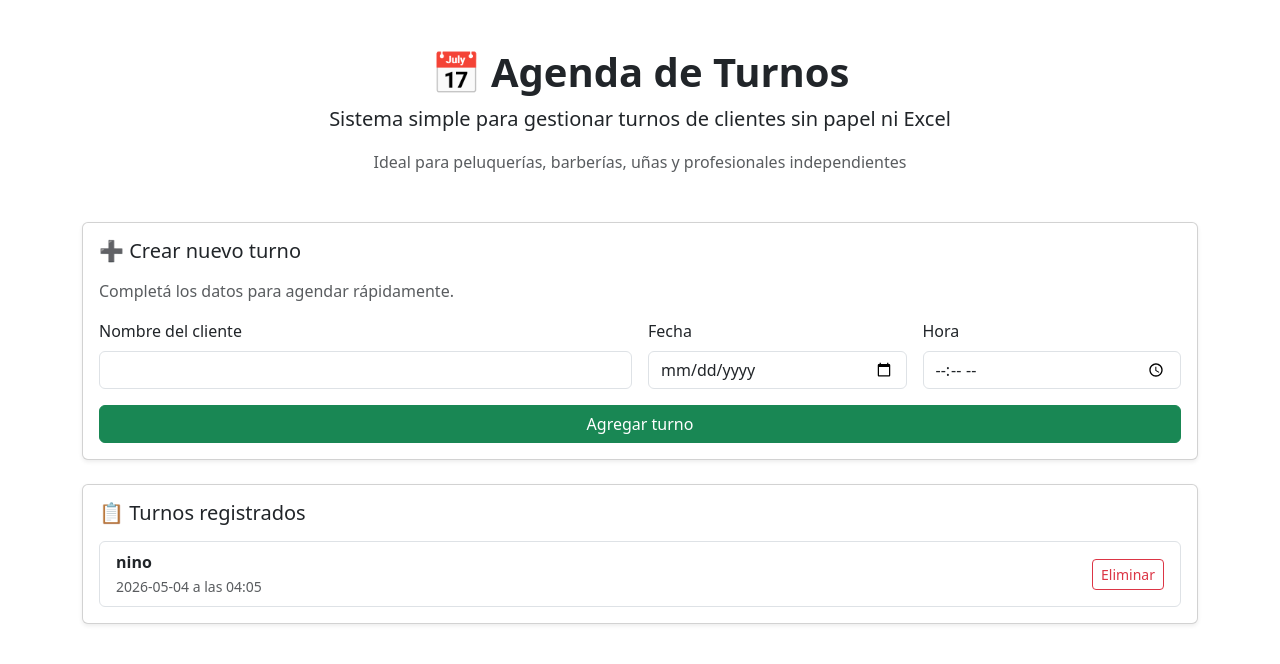
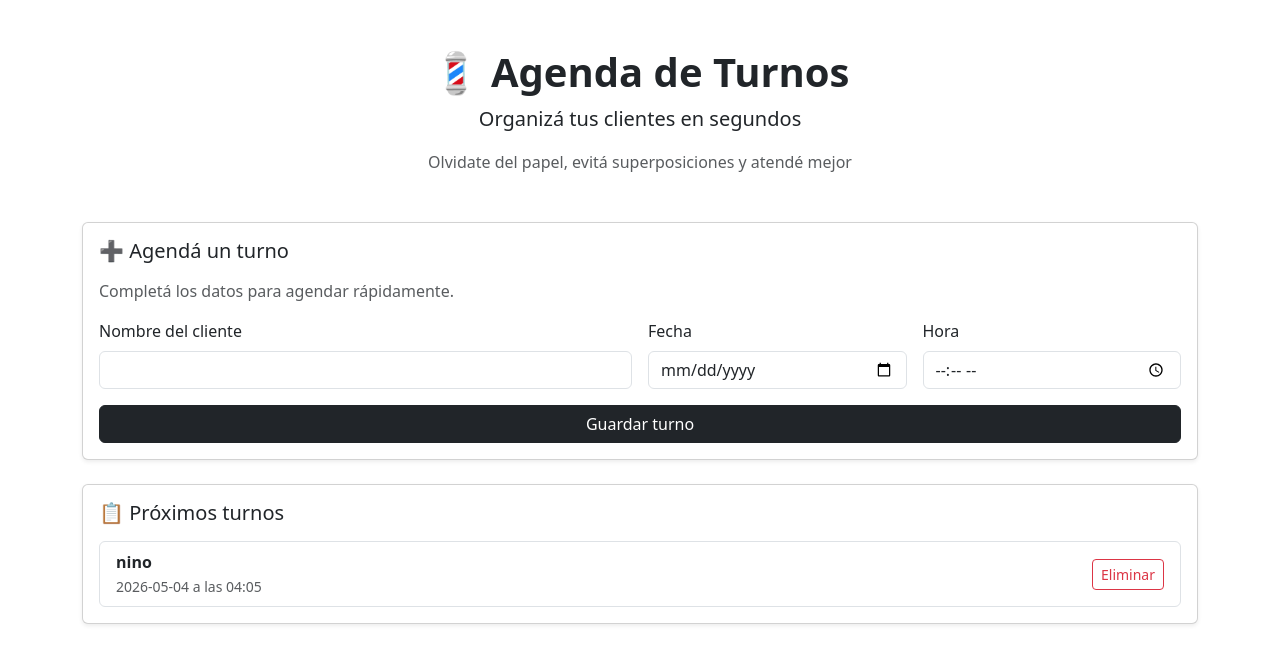
Before and after one commit to NinoMg/AgendaDeTurnos, a Flask app: page / in a window 1280 px wide. Shown: the top 664 px of the page. Run offline with Flask 3, Linux system fonts and the light colour scheme; data comes from the database, SQL or seed files in the repository.

Commit message:
ajuste UX barberia

```diff
--- a/templates/index.html
+++ b/templates/index.html
@@ -13,14 +13,16 @@
 
     <!-- HERO / PRIMER IMPACTO -->
     <div class="text-center mb-5">
-        <h1 class="fw-bold">📅 Agenda de Turnos</h1>
-        <p class="lead">
-            Sistema simple para gestionar turnos de clientes sin papel ni Excel
-        </p>
-        <p class="text-muted">
-            Ideal para peluquerías, barberías, uñas y profesionales independientes
-        </p>
-    </div>
+    <h1 class="fw-bold">💈 Agenda de Turnos</h1>
+
+    <p class="lead">
+        Organizá tus clientes en segundos
+    </p>
+
+    <p class="text-muted">
+        Olvidate del papel, evitá superposiciones y atendé mejor
+    </p>
+</div>
 
     <!-- MENSAJES -->
     {% with mensajes = get_flashed_messages(with_categories=true) %}
@@ -38,7 +40,7 @@
     <div class="card shadow-sm mb-4">
         <div class="card-body">
 
-            <h5 class="mb-3">➕ Crear nuevo turno</h5>
+            <h5 class="mb-3">➕ Agendá un turno</h5>
             <p class="text-muted">Completá los datos para agendar rápidamente.</p>
 
             <form id="turnoForm" action="/agregar" method="post" class="row g-3 needs-validation" novalidate>
@@ -62,8 +64,8 @@
                 </div>
 
                 <div class="col-12">
-                    <button type="submit" class="btn btn-success w-100">
-                        Agregar turno
+                    <button type="submit" class="btn btn-dark w-100">
+                        Guardar turno
                     </button>
                 </div>
             </form>
@@ -75,7 +77,7 @@
     <div class="card shadow-sm">
         <div class="card-body">
 
-            <h5 class="mb-3">📋 Turnos registrados</h5>
+            <h5 class="mb-3">📋 Próximos turnos</h5>
 
             <ul class="list-group">
                 {% for turno in turnos %}
```
